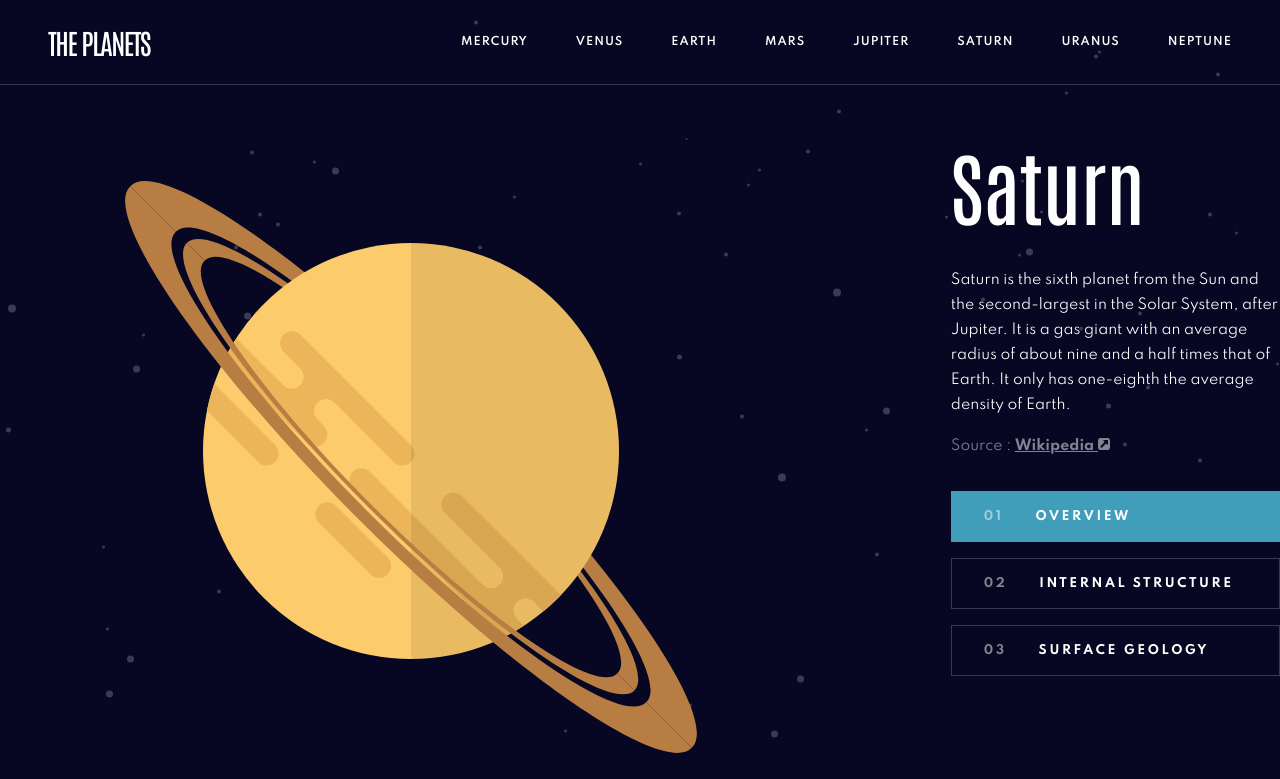
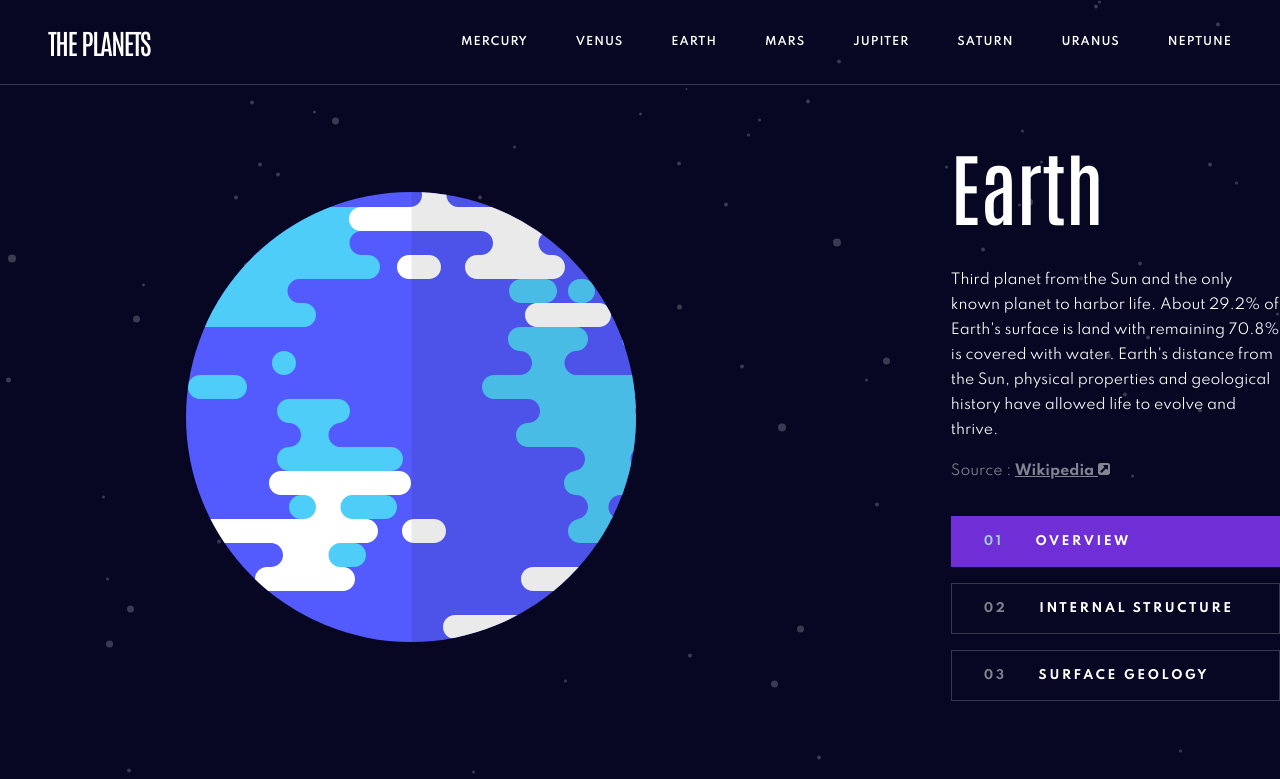
Before and after one commit to Euuphi/planet-facts, a React (Create React App) app: page / in a window 1280 px wide. Shown: the top 779 px of the page. Built offline with nearby package versions, Linux system fonts and the light colour scheme.

Commit message:
Change color of active button based on planet query

```diff
--- a/src/components/ButtonsSection.js
+++ b/src/components/ButtonsSection.js
@@ -6,10 +6,10 @@ import colors from "styles/colors";
 import { H3 } from "./Headings";
 
 const Button = styled.button`
-    background-color: ${({ active }) =>
-        active ? colors.mercury : colors.main};
+    background-color: ${({ active, activeColor }) =>
+        active ? activeColor : colors.main};
     border: 1px solid
-        ${({ active }) => (active ? colors.mercury : colors.shade)};
+        ${({ active, activeColor }) => (active ? activeColor : colors.shade)};
     color: #fff;
     display: inline-block;
     font-family: "Spartan";
@@ -45,23 +45,26 @@ const FlexContainer = styled.div`
     gap: 1.6rem;
 `;
 
-const ButtonsSection = ({ clickHandler, view }) => {
+const ButtonsSection = ({ clickHandler, view, activeColor }) => {
     return (
         <FlexContainer>
             <Button
                 active={view === "overview"}
+                activeColor={activeColor}
                 onClick={() => clickHandler("overview")}>
                 <H3 as="span">01</H3>
                 <H3>Overview</H3>
             </Button>
             <Button
                 active={view === "structure"}
+                activeColor={activeColor}
                 onClick={() => clickHandler("structure")}>
                 <H3 as="span">02</H3>
                 <H3>Internal Structure</H3>
             </Button>
             <Button
                 active={view === "geology"}
+                activeColor={activeColor}
                 onClick={() => clickHandler("geology")}>
                 <H3 as="span">03</H3>
                 <H3>Surface Geology</H3>
--- a/src/components/PlanetInfo.js
+++ b/src/components/PlanetInfo.js
@@ -71,7 +71,7 @@ const PlanetInfo = () => {
     const allPlanetsData = data;
 
     // Placeholder for: Extract id of planet from url
-    const id = "saturn";
+    const id = "earth";
 
     // Query for selected planet from all planets data
     const planetData = allPlanetsData[id];
@@ -108,7 +108,11 @@ const PlanetInfo = () => {
                         Wikipedia <img src={sourceIcon} alt="Icon" />
                     </Link>
                 </Source>
-                <ButtonsSection clickHandler={setView} view={view} />
+                <ButtonsSection
+                    activeColor={colors[id]}
+                    clickHandler={setView}
+                    view={view}
+                />
             </PlanetDescriptionBox>
             <PlanetStats stats={planetData} />
         </Grid>
```
